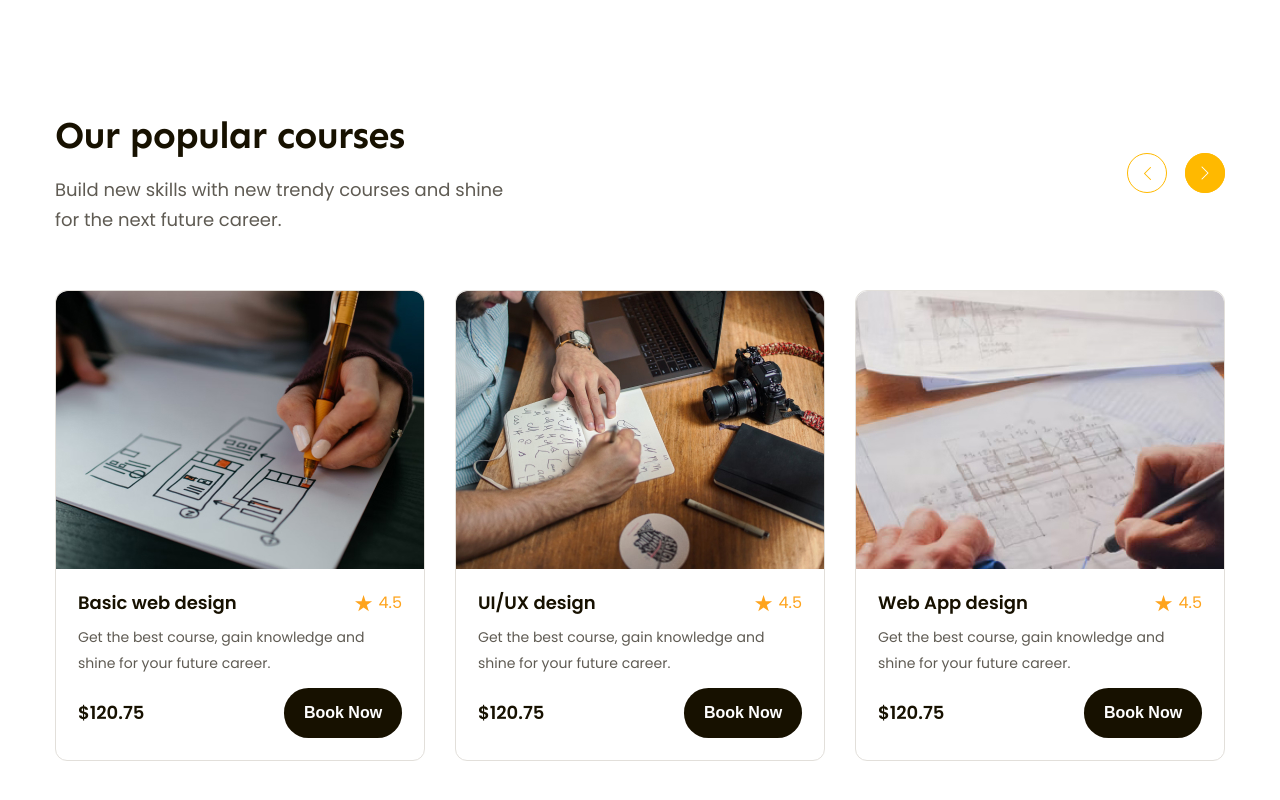
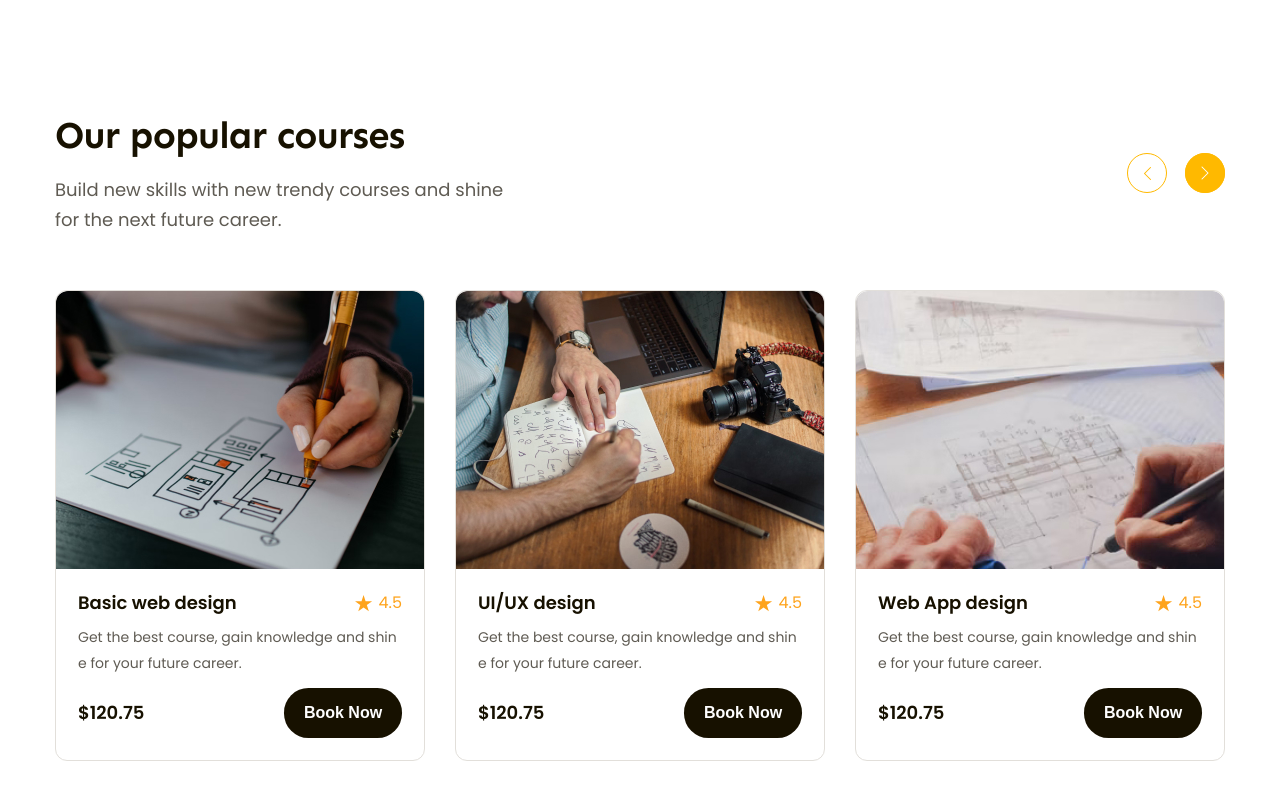
Before and after one commit to nguong-dung/figma-to-html, a plain HTML site: page index.html in a window 1280 px wide. Shown: the part 992-1792 px from the top of the page. Drawn offline with Linux system fonts and the light colour scheme.

Commit message:
p9 fix lỗi chữ quá dài phá vỡ cấu trúc

```diff
--- a/assets/css/style.css
+++ b/assets/css/style.css
@@ -53,6 +53,21 @@ a {
   font-weight: 700;
   line-height: 1.27;
   letter-spacing: -0.76px;
+}
+
+.line-clamp{
+  display: -webkit-box;
+  -webkit-line-clamp: var(--line-clamp, 1);
+  -webkit-box-orient: vertical;
+  overflow: hidden;
+}
+
+.line-clamp.line-2{
+  --line-clamp: 2;
+}
+
+.break-all{
+  word-break: break-all;
 }
 
 /* ============header========== */
@@ -334,6 +349,7 @@ a {
   border-radius: 12px;
   border: 1px solid #e2dfda;
   background: #fff;
+  flex: 1;
 }
 
 .popular .course-item .info {
--- a/index.html
+++ b/index.html
@@ -158,7 +158,7 @@
               <img src="./assets/img/popular/hinh1.jpg" alt="" class="thumb" />
               <div class="info">
                 <div class="head">
-                  <h3 class="title">Basic web design</h3>
+                  <h3 class="title line-clamp break-all">Basic web design</h3>
                   <div class="rating">
                     <img
                       src="./assets/img/popular/ngoisao.svg"
@@ -168,7 +168,7 @@
                     <span class="value">4.5</span>
                   </div>
                 </div>
-                <p class="desc">
+                <p class="desc line-clamp line-2 break-all">
                   Get the best course, gain knowledge and shine for your future
                   career.
                 </p>
@@ -183,7 +183,7 @@
               <img src="./assets/img/popular/hinh2.jpg" alt="" class="thumb" />
               <div class="info">
                 <div class="head">
-                  <h3 class="title">UI/UX design</h3>
+                  <h3 class="title line-clamp break-all">UI/UX design</h3>
                   <div class="rating">
                     <img
                       src="./assets/img/popular/ngoisao.svg"
@@ -193,7 +193,7 @@
                     <span class="value">4.5</span>
                   </div>
                 </div>
-                <p class="desc">
+                <p class="desc line-clamp line-2 break-all">
                   Get the best course, gain knowledge and shine for your future
                   career.
                 </p>
@@ -208,7 +208,7 @@
               <img src="./assets/img/popular/hinh3.jpg" alt="" class="thumb" />
               <div class="info">
                 <div class="head">
-                  <h3 class="title">Web App design</h3>
+                  <h3 class="title line-clamp break-all">Web App design</h3>
                   <div class="rating">
                     <img
                       src="./assets/img/popular/ngoisao.svg"
@@ -218,7 +218,7 @@
                     <span class="value">4.5</span>
                   </div>
                 </div>
-                <p class="desc">
+                <p class="desc line-clamp line-2 break-all">
                   Get the best course, gain knowledge and shine for your future
                   career.
                 </p>
```
